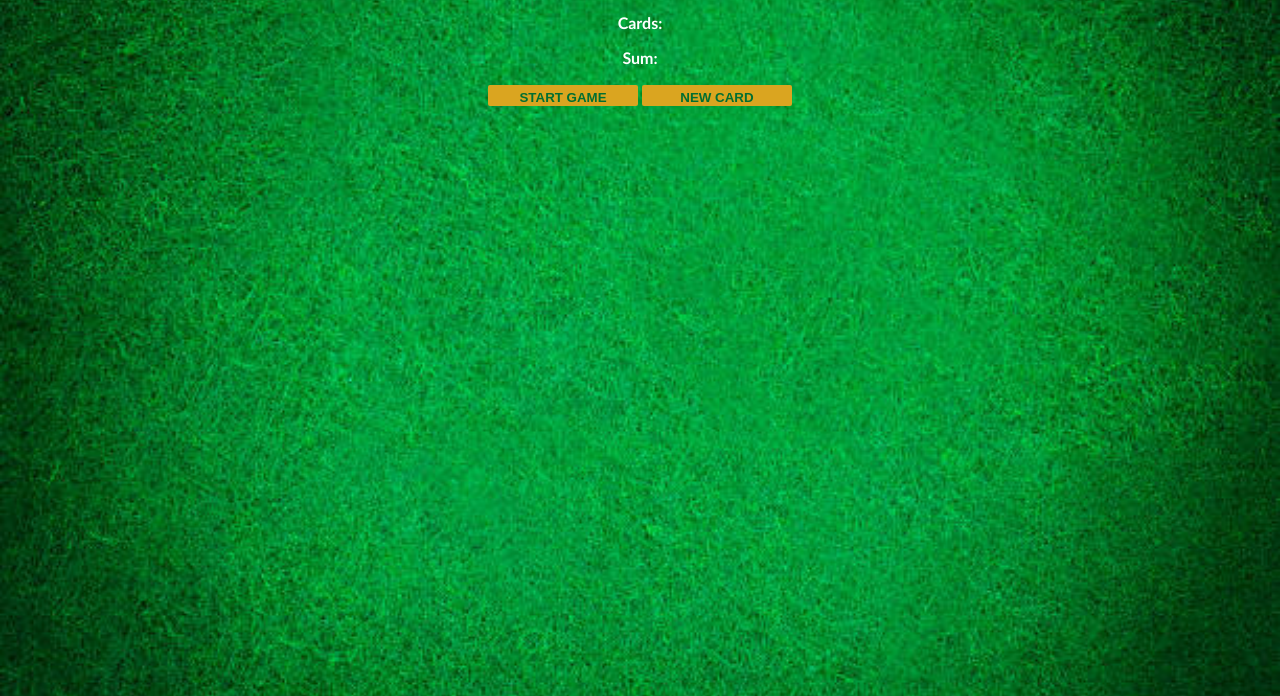
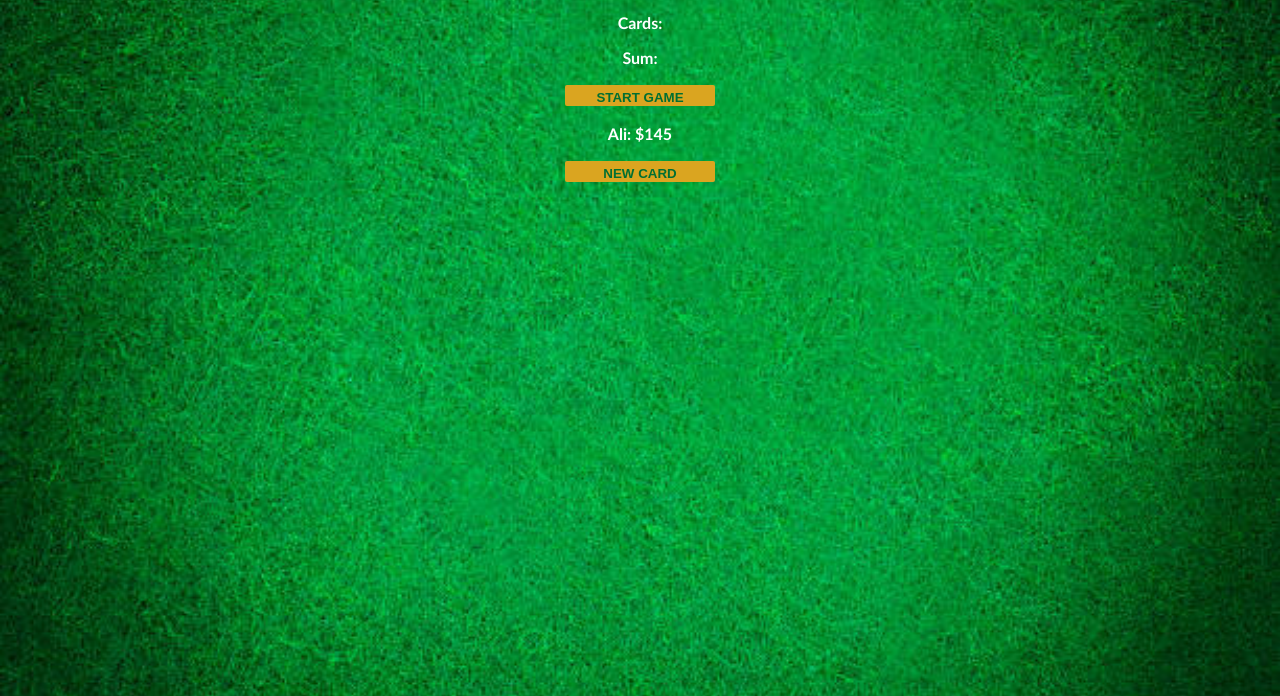
Before and after one commit to cat4hurricane/javascriptprojects, a plain HTML site: page blackjack-app/index.html in a window 1280 px wide. Shown: the part 104-800 px from the top of the page. Drawn offline with Linux system fonts and the light colour scheme.

Commit message:
Added Player object and player details.

```diff
--- a/blackjack-app/index.html
+++ b/blackjack-app/index.html
@@ -9,6 +9,7 @@
         <p id="cards-el">Cards:</p>
         <p id="sum-el">Sum:</p>
         <button onclick="startGame()">START GAME</button>
+        <p id="player-el"></p>
         <button onclick="newCard()">NEW CARD</button>
         <script src="index.js"></script>
         </body>
--- a/blackjack-app/index.js
+++ b/blackjack-app/index.js
@@ -7,6 +7,14 @@ let message = "";
 let messageEl = document.getElementById("message-el");
 let sumEl = document.getElementById("sum-el");
 let cardsEl = document.getElementById("cards-el");
+
+let player = {
+	name: "Ali",
+	chips: 145
+}
+
+let playerEl = document.getElementById("player-el");
+playerEl.textContent = player.name + ": $" + player.chips;
 
 //restart blackjack
 console.log(cards);
```
